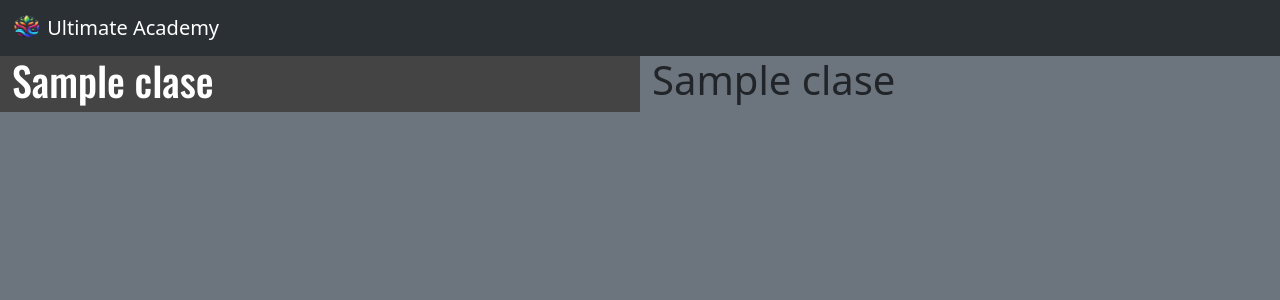
After one commit to ivolezcano/Academy, a Django app: template ultimate_academy/cursos/templates/ultimate_academy/clase.html in a window 1280 px wide. The commit adds this page. Shown: the top 300 px of the page. Run offline with Django 5.2, Linux system fonts and the light colour scheme; the template is opened without the code that fills it: most values are stand-ins (such as "Sample title", 1, 10 or a date in 2020); some web fonts are replaced.

Commit message:
clases views

```diff
--- a/ultimate_academy/cursos/templates/ultimate_academy/base.html
+++ b/ultimate_academy/cursos/templates/ultimate_academy/base.html
@@ -11,12 +11,21 @@
     <link href="https://cdn.jsdelivr.net/npm/bootstrap@5.3.3/dist/css/bootstrap.min.css" rel="stylesheet" integrity="sha384-QWTKZyjpPEjISv5WaRU9OFeRpok6YctnYmDr5pNlyT2bRjXh0JMhjY6hW+ALEwIH" crossorigin="anonymous">
     {% comment %} mis estilos {% endcomment %}
     <link rel="stylesheet" href="{% static 'css/style.css'%}">
+    <link rel="stylesheet" href="{% static 'css/clase.css'%}">
     {% comment %} fuente de google {% endcomment %}
     <link rel="preconnect" href="https://fonts.googleapis.com">
     <link rel="preconnect" href="https://fonts.gstatic.com" crossorigin>
     <link href="https://fonts.googleapis.com/css2?family=Anton+SC&family=Oleo+Script:wght@400;700&display=swap" rel="stylesheet">
 </head>
 <body class="bg-secondary">
+    <nav class="navbar bg-body-tertiary" data-bs-theme="dark">
+        <div class="container-fluid">
+            <a class="navbar-brand " href="{% url 'index'%}">
+            <img src="{% static 'images/favv.png'%}" alt="Bootstrap" width="30" height="24" class="d-inline-block align-text-top">
+            Ultimate Academy
+            </a>
+        </div>
+    </nav>
     {% block content %}{% endblock %}
     <script src="https://cdn.jsdelivr.net/npm/bootstrap@5.3.3/dist/js/bootstrap.bundle.min.js" integrity="sha384-YvpcrYf0tY3lHB60NNkmXc5s9fDVZLESaAA55NDzOxhy9GkcIdslK1eN7N6jIeHz" crossorigin="anonymous"></script>
 </body>
--- /dev/null
+++ b/ultimate_academy/cursos/templates/ultimate_academy/clase.html
@@ -0,0 +1,14 @@
+{% extends 'ultimate_academy/base.html'%}
+{% block content %}
+<div class = 'container-fluid'>
+    <div class = 'row'>
+        <div class = 'col col-video'> {% comment %} Columna en la que aparece el VIDEO de la clase {% endcomment %}
+            <h1 class = 'title'>{{ clase.titulo }}</h1>
+        </div>
+        <div class = 'col'> {% comment %} Columna en la que el ALUMNO interactua {% endcomment %}
+            <h1>{{ clase.titulo }}</h1>
+        </div>
+    </div>
+</div>
+
+{% endblock %}
--- /dev/null
+++ b/ultimate_academy/static/css/clase.css
@@ -0,0 +1,12 @@
+@import url('https://fonts.googleapis.com/css2?family=Oswald:wght@200..700&display=swap');
+
+.title{
+    color: white;
+    font-family: "Oswald", sans-serif;
+    font-optical-sizing: auto;
+    font-style: normal;
+}
+
+.col-video{
+    background-color: #454444;
+}
--- a/ultimate_academy/static/css/style.css
+++ b/ultimate_academy/static/css/style.css
@@ -1,4 +1,3 @@
-
 /* Estilos para el enlace INGRESAR */
 .btn-ingresar {
     display: inline-block;
@@ -27,3 +26,9 @@
     outline: none;
     box-shadow: 0 0 5px #0056b3;
 }
+
+
+.card:hover {
+    cursor: pointer;
+    box-shadow:  0 8px 16px 0 rgba(0,0,0,0.2);
+}
--- a/ultimate_academy/ultimate_academy/urls.py
+++ b/ultimate_academy/ultimate_academy/urls.py
@@ -16,10 +16,11 @@ Including another URLconf
 """
 from django.contrib import admin
 from django.urls import path
-from cursos.views import index, cursos
+from cursos.views import index, cursos, clase
 
 urlpatterns = [
     path('admin/', admin.site.urls),
     path('', index, name='index'),
     path('cursos/', cursos, name='cursos'),
+    path('cursos/<str:youtube_id>/', clase, name='clase'),
 ]
```
Also changed, not shown: ultimate_academy/cursos/templates/ultimate_academy/cursos.html (+7 -14 lines), ultimate_academy/cursos/views.py (+18 -17 lines).
